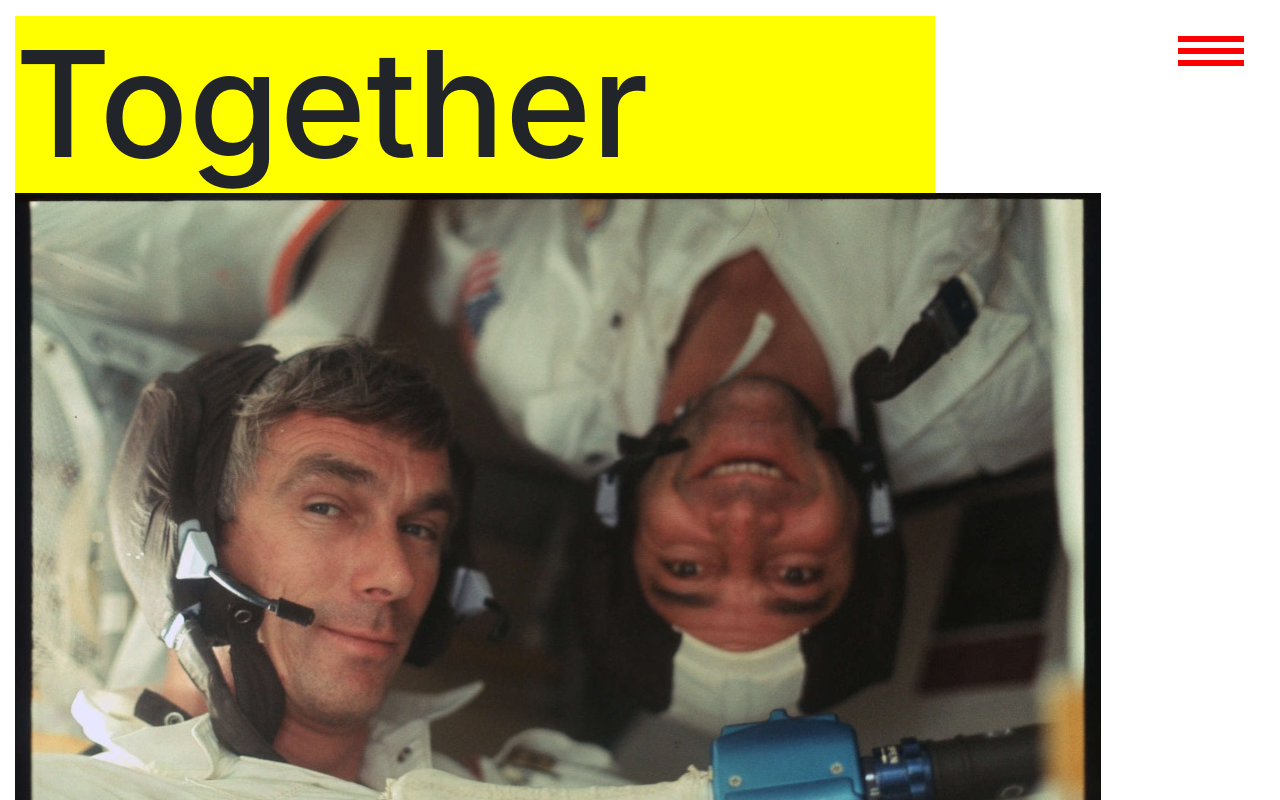
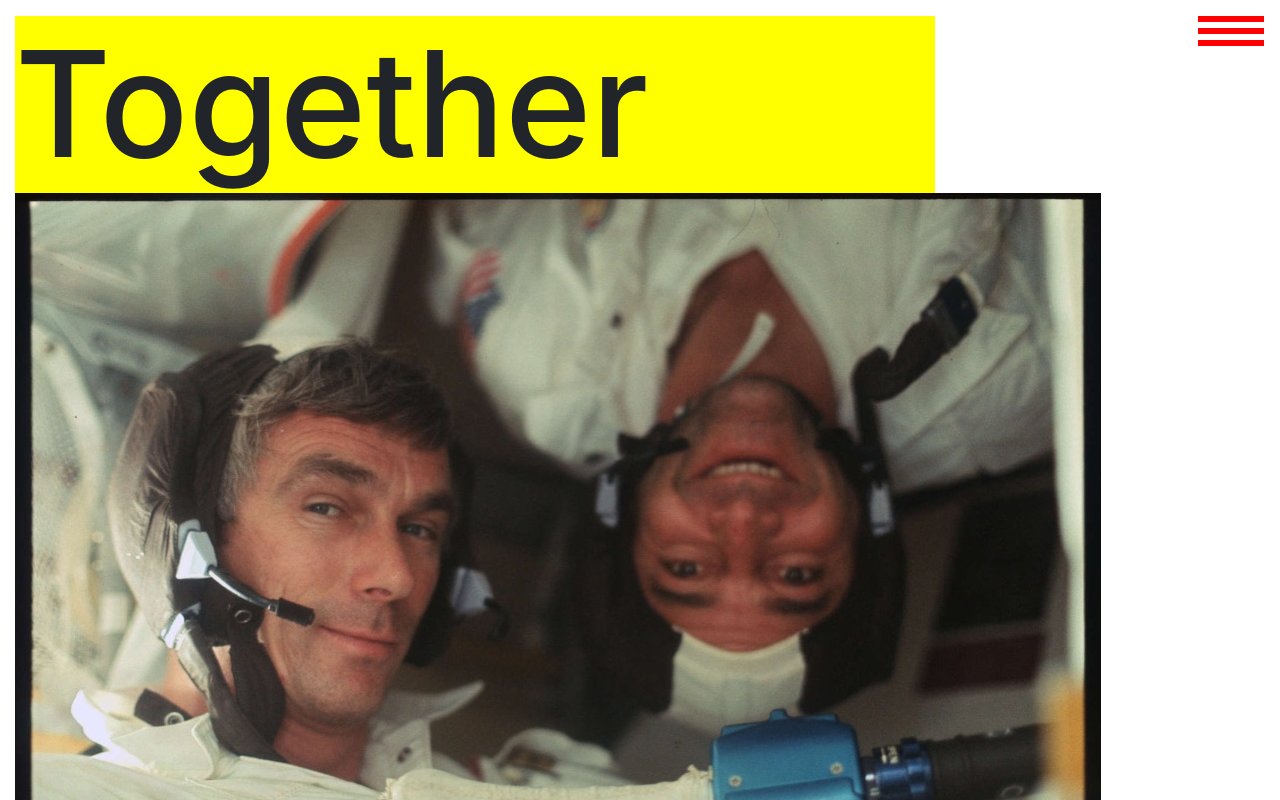
Before and after one commit to alekvuka/my_site_deployed, a React (Create React App) app: page / in a window 1280 px wide. Built offline with nearby package versions, Linux system fonts and the light colour scheme.

Commit message:
create SideMenu component

```diff
--- a/src/App.css
+++ b/src/App.css
@@ -42,8 +42,8 @@
   position: fixed;
   width: 66px;
   height: 30px;
-  right: 36px;
-  top: 36px;
+  right: 1rem;
+  top: 1rem;
 }
 
 /* Color/shape of burger icon bars */
--- a/src/App.js
+++ b/src/App.js
@@ -10,6 +10,7 @@ import { pushRotate as Menu } from 'react-burger-menu'
 import './App.css'
 import photo from './a.jpg'
 import hello from './hello.jpg'
+import SideMenu from './components/SideMenu.js'
 
 
 class App extends React.Component {
@@ -83,14 +84,7 @@ class App extends React.Component {
       </Row>
     </Container>
 
-    <Menu right pageWrapId={ "page-wrap" } outerContainerId={ "outer-container" }>
-    <nav class="bm-item-list" >
-    <a href=""><h1>Projects</h1></a>
-    <a href=""><h1>LinkedIn</h1></a>
-    <a href=""><h1>GitHub</h1></a>
-    <a href=""><h1>Email</h1></a>
-    </nav>
-   </Menu>
+    < SideMenu />
 
     </div>
   );}
--- /dev/null
+++ b/src/components/SideMenu.js
@@ -0,0 +1,44 @@
+import React, { Component } from 'react'
+import CSSTransitionGroup from 'react-transition-group/CSSTransitionGroup';
+import './background.css'
+import Jumbotron from 'react-bootstrap/Jumbotron'
+import Row from 'react-bootstrap/Row'
+import Container from 'react-bootstrap/Container'
+import Col from 'react-bootstrap/Col'
+import { pushRotate as Menu } from 'react-burger-menu'
+
+class SideMenu extends Component {
+
+  constructor(props) {
+    super(props)
+    this.state = {
+      display: true,
+    };
+  }
+
+  componentDidMount() {
+    let timer = setTimeout(() => this.setState({display: false}), 3000)
+  }
+
+  componentWillUnmount() {
+     clearTimeout(this.timer);
+  }
+
+    render() {
+      return (
+        <div>
+          <Menu right pageWrapId={ "page-wrap" } outerContainerId={ "outer-container" }>
+            <nav class="bm-item-list" >
+              <a href=""><h1>Projects</h1></a>
+              <a href=""><h1>LinkedIn</h1></a>
+              <a href=""><h1>GitHub</h1></a>
+              <a href=""><h1>Email</h1></a>
+            </nav>
+          </Menu>
+        </div>
+
+      );
+    }
+}
+
+export default SideMenu
```
